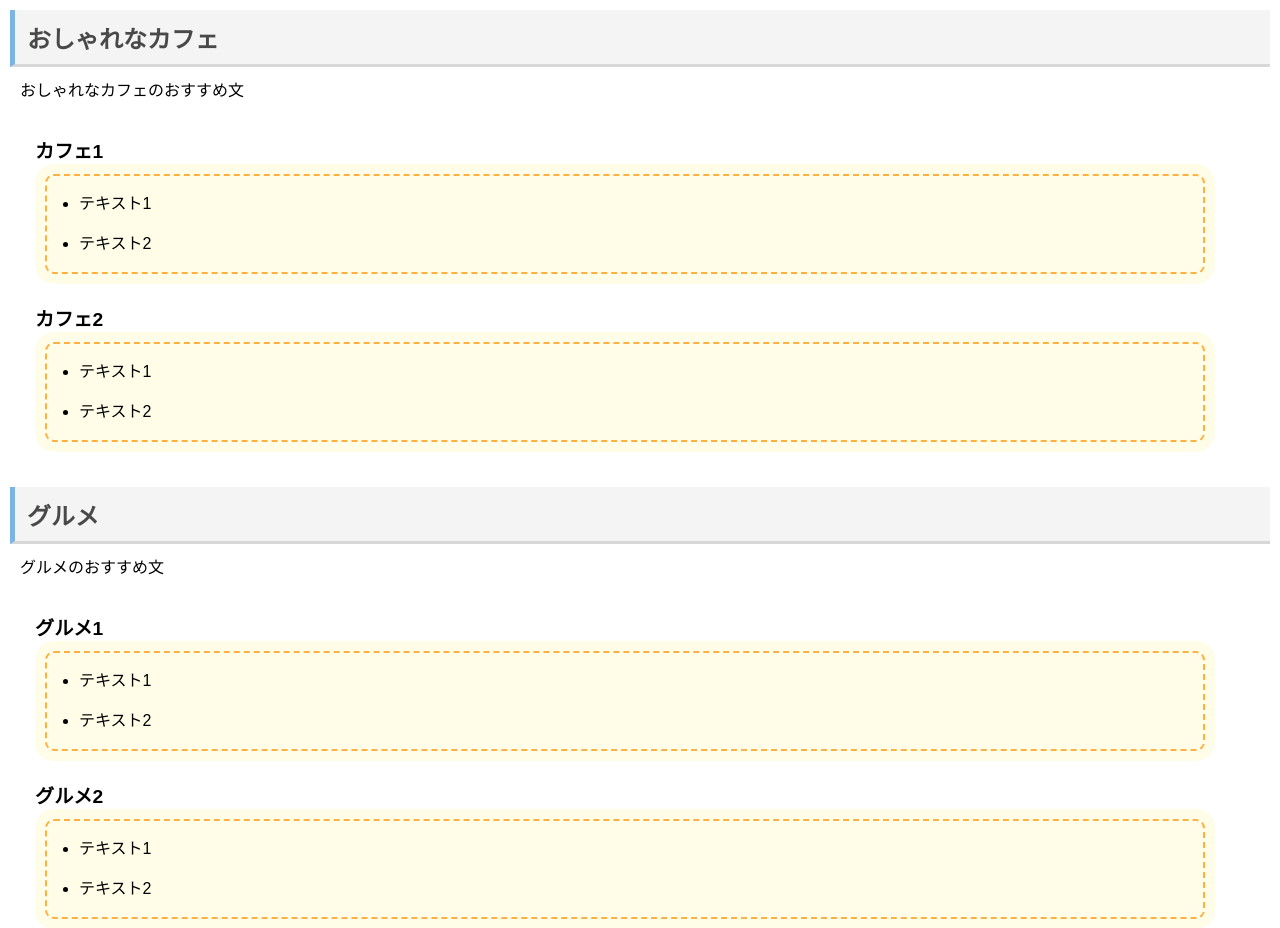
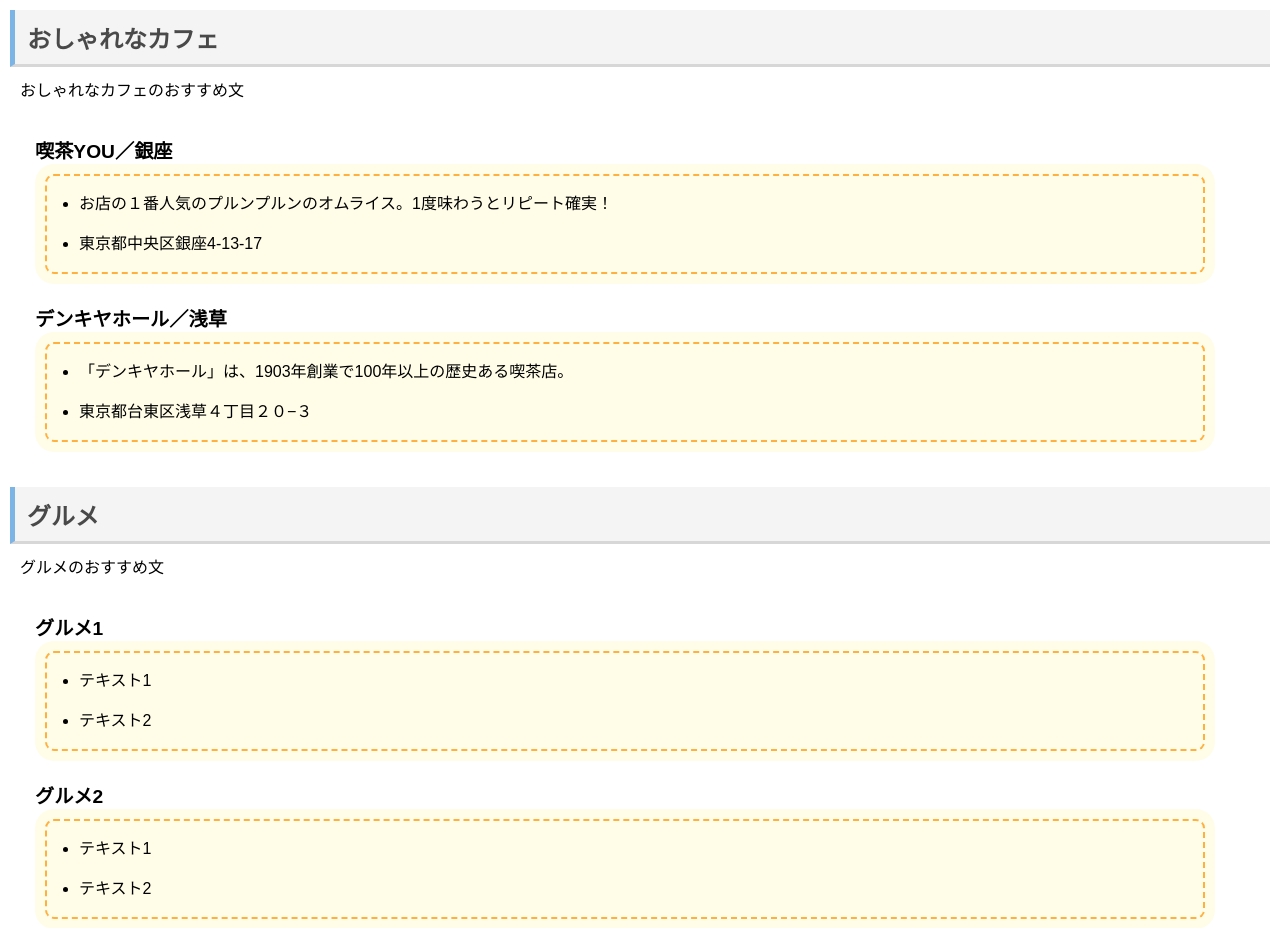
Before and after one commit to gento-kuroda/TokyoSeeing, a plain HTML site: page index.html in a window 1280 px wide. Shown: the part 1620-2548 px from the top of the page. Drawn offline with Linux system fonts and the light colour scheme.

Commit message:
おしゃれなカフェ

```diff
--- a/index.html
+++ b/index.html
@@ -87,18 +87,18 @@
     <p>おしゃれなカフェのおすすめ文</p>
 
     <dl>
-        <dt>カフェ1</dt>
+        <dt>喫茶YOU／銀座</dt>
         <dd>
             <ul>
-                <li>テキスト1</li>
-                <li>テキスト2</li>
+                <li>お店の１番人気のプルンプルンのオムライス。1度味わうとリピート確実！</li>
+                <li>東京都中央区銀座4-13-17</li>
             </ul>
         </dd>
-        <dt>カフェ2</dt>
+        <dt>デンキヤホール／浅草</dt>
         <dd>
             <ul>
-                <li>テキスト1</li>
-                <li>テキスト2</li>
+                <li>「デンキヤホール」は、1903年創業で100年以上の歴史ある喫茶店。</li>
+                <li>東京都台東区浅草４丁目２０−３ </li>
             </ul>
         </dd>
     </dl>
```
